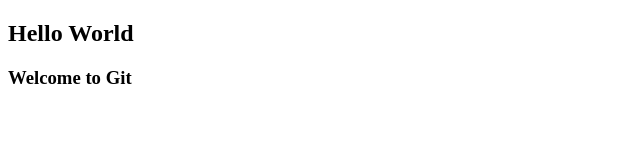
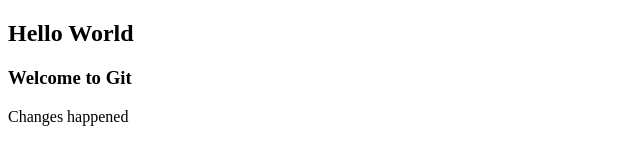
Before and after one commit to Ajku34/gitstudy, a plain HTML site: page index.html in a window 1280 px wide. Shown: the whole page, without its empty margins (0-640 px from the left). Drawn offline with Linux system fonts and the light colour scheme.

Commit message:
Changes in index.html

```diff
--- a/index.html
+++ b/index.html
@@ -8,5 +8,6 @@
 <body>
     <h2>Hello World</h2>
     <h3>Welcome to Git</h3>
+    <p>Changes happened</p>
 </body>
 </html>
```
